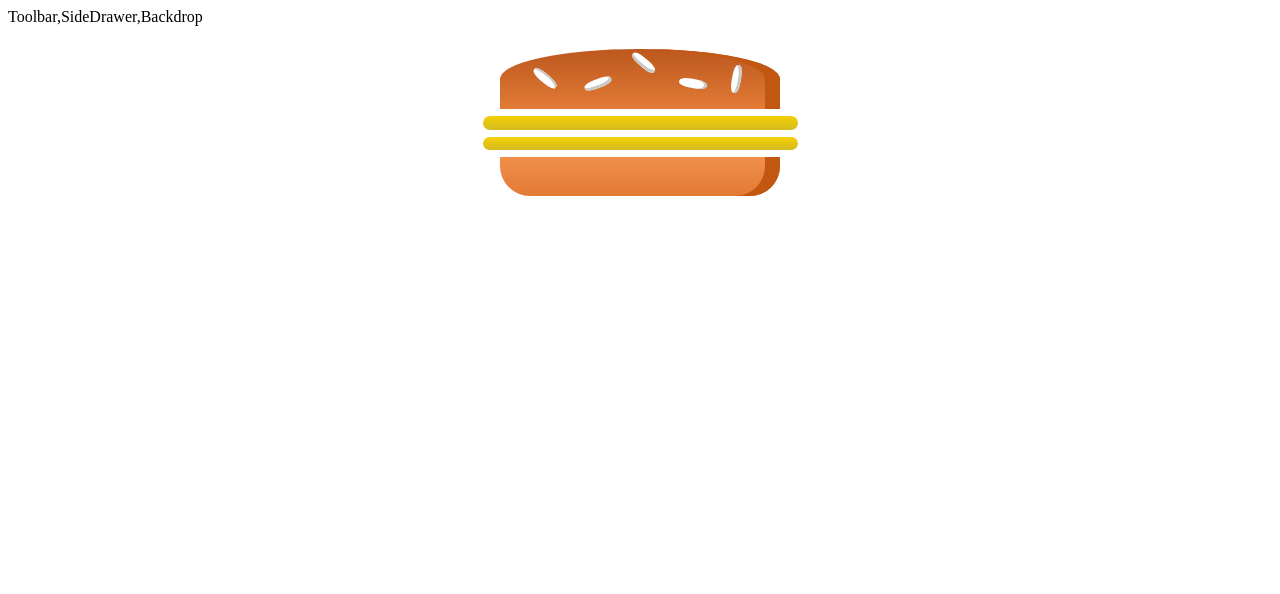
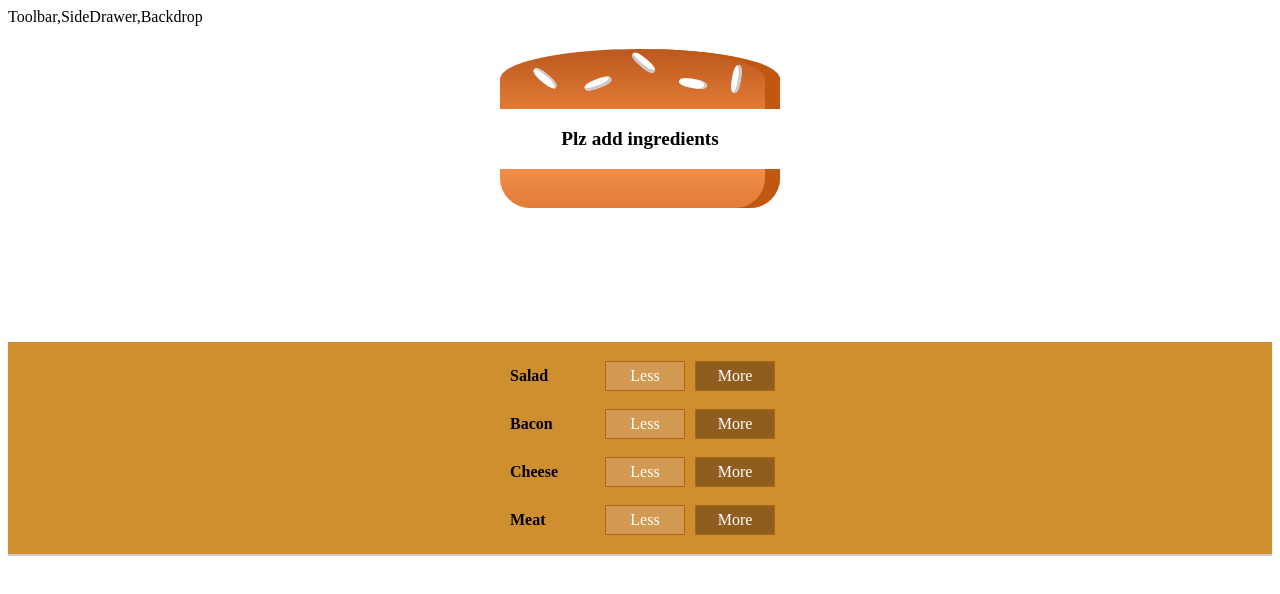
Before and after one commit to frank920120/BurgerBuilder, a React (Create React App) app: page / in a window 1280 px wide. Shown: the top 594 px of the page. Built offline with nearby package versions, Linux system fonts and the light colour scheme.

Commit message:
create increment and decrment function

```diff
--- a/src/components/Burger/BuildControls/BuildControl/BuildControl.js
+++ b/src/components/Burger/BuildControls/BuildControl/BuildControl.js
@@ -1,11 +1,15 @@
 import React from "react";
 import "./styles.css";
-const BuildControl = ({ label }) => {
+const BuildControl = ({ label, IncreaseIngredients, DecreaseIngredients }) => {
   return (
     <div className="BuildControl">
       <div className="Label">{label}</div>
-      <button className="Less">Less</button>
-      <button className="More">More</button>
+      <button onClick={() => DecreaseIngredients(label)} className="Less">
+        Less
+      </button>
+      <button onClick={() => IncreaseIngredients(label)} className="More">
+        More
+      </button>
     </div>
   );
 };
--- a/src/components/Burger/BuildControls/BuildControls.js
+++ b/src/components/Burger/BuildControls/BuildControls.js
@@ -1,7 +1,26 @@
 import React from "react";
 import "./styles.css";
-const BuildControls = ({ label }) => {
-  return <div />;
+import BuildControl from "./BuildControl/BuildControl";
+
+const controls = [
+  { label: "Salad", type: "salad" },
+  { label: "Bacon", type: "bacon" },
+  { label: "Cheese", type: "cheese" },
+  { label: "Meat", type: "meat" }
+];
+const BuildControls = ({ IncreaseIngredients, DecreaseIngredients }) => {
+  return (
+    <div className="BuildControls">
+      {controls.map(control => (
+        <BuildControl
+          key={control.label}
+          label={control.label}
+          IncreaseIngredients={IncreaseIngredients}
+          DecreaseIngredients={DecreaseIngredients}
+        />
+      ))}
+    </div>
+  );
 };
 
 export default BuildControls;
--- a/src/containers/BurgerBuilder/BurgerBuilder.js
+++ b/src/containers/BurgerBuilder/BurgerBuilder.js
@@ -1,5 +1,6 @@
 import React, { Component } from "react";
 import Burger from "../../components/Burger/Burger";
+import BurgerControls from "../../components/Burger/BuildControls/BuildControls";
 class BurgerBuilder extends Component {
   constructor(props) {
     super(props);
@@ -7,15 +8,68 @@ class BurgerBuilder extends Component {
       ingredients: {
         salad: 0,
         bacon: 0,
-        cheese: 2,
+        cheese: 0,
         meat: 0
       }
     };
   }
+
+  IncreaseIngredients = type => {
+    const convertType = type.toLowerCase();
+    const { salad, bacon, cheese, meat } = this.state.ingredients;
+    this.setState({
+      ingredients: {
+        ...this.state.ingredients,
+        [convertType]:
+          convertType === "salad"
+            ? salad + 1
+            : convertType === "bacon"
+            ? bacon + 1
+            : convertType === "cheese"
+            ? cheese + 1
+            : convertType === "meat"
+            ? meat + 1
+            : null
+      }
+    });
+  };
+
+  DecreaseIngredients = type => {
+    const convertType = type.toLowerCase();
+    const { salad, bacon, cheese, meat } = this.state.ingredients;
+    this.setState({
+      ingredients: {
+        ...this.state.ingredients,
+        [convertType]:
+          convertType === "salad"
+            ? salad === 0
+              ? 0
+              : salad - 1
+            : convertType === "bacon"
+            ? bacon === 0
+              ? 0
+              : bacon - 1
+            : convertType === "cheese"
+            ? cheese === 0
+              ? 0
+              : cheese - 1
+            : convertType === "meat"
+            ? meat === 0
+              ? 0
+              : meat - 1
+            : null
+      }
+    });
+  };
+
   render() {
     return (
       <>
         <Burger ingredients={this.state.ingredients} />
+        <BurgerControls
+          IncreaseIngredients={this.IncreaseIngredients}
+          DecreaseIngredients={this.DecreaseIngredients}
+        />
       </>
     );
   }
```
